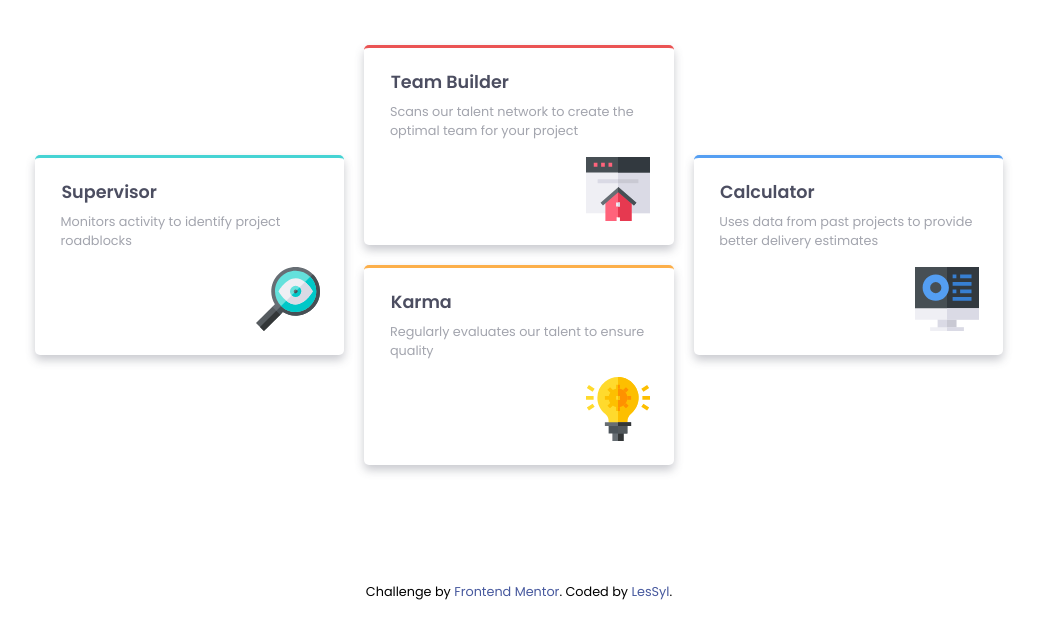
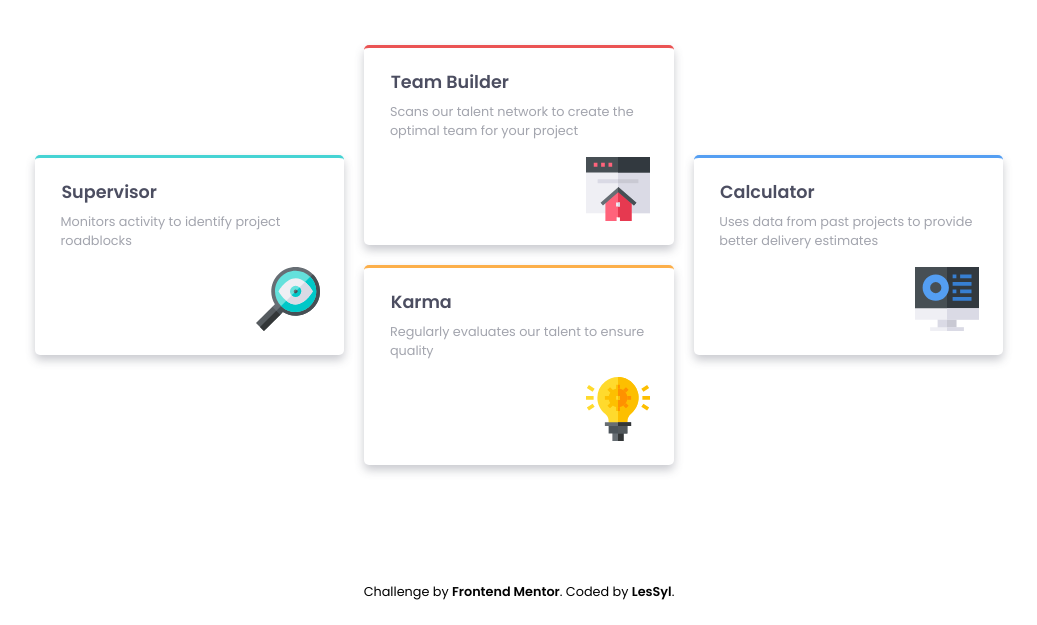
Before and after one commit to LesSyl/Frontend-Mentor---Four-card-feature-section, a website: page index.html in a window 1280 px wide. Shown: the part 269-894 px from the top of the page, without its empty margins (121-1158 px from the left). Drawn offline with Linux system fonts and the light colour scheme.

Commit message:
change footer

```diff
--- a/src/sass/_footer.scss
+++ b/src/sass/_footer.scss
@@ -6,7 +6,8 @@
 		text-align: center;
 		font-size: 0.8rem;
 		&__link {
-			color: hsl(228, 38%, 45%);
+			color: black;
+			font-family: var(--extra-bold-font);
 			text-decoration: none;
 			cursor: pointer;
 		}
```
Also changed, not shown: dist/css/main.min.css.
